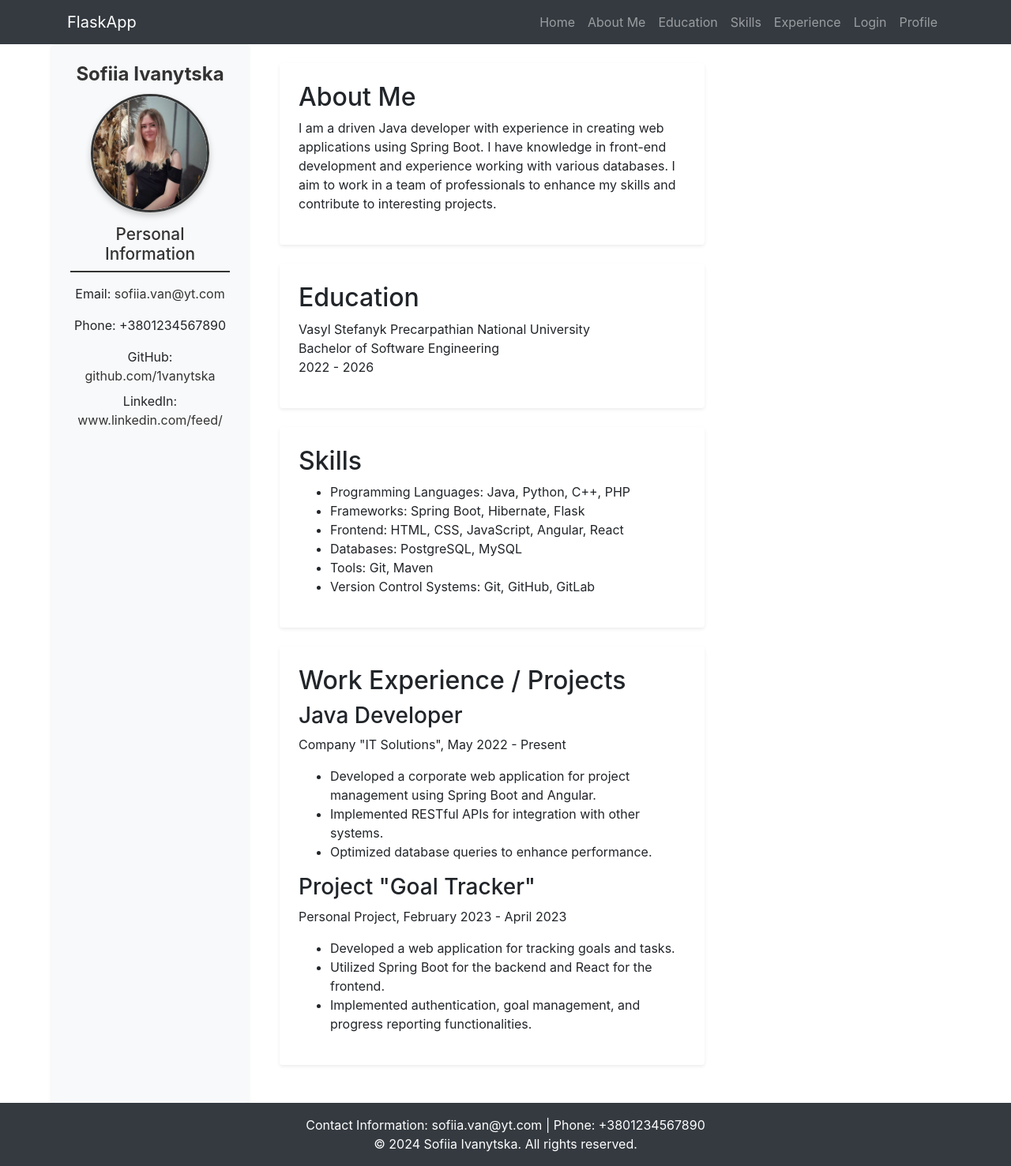
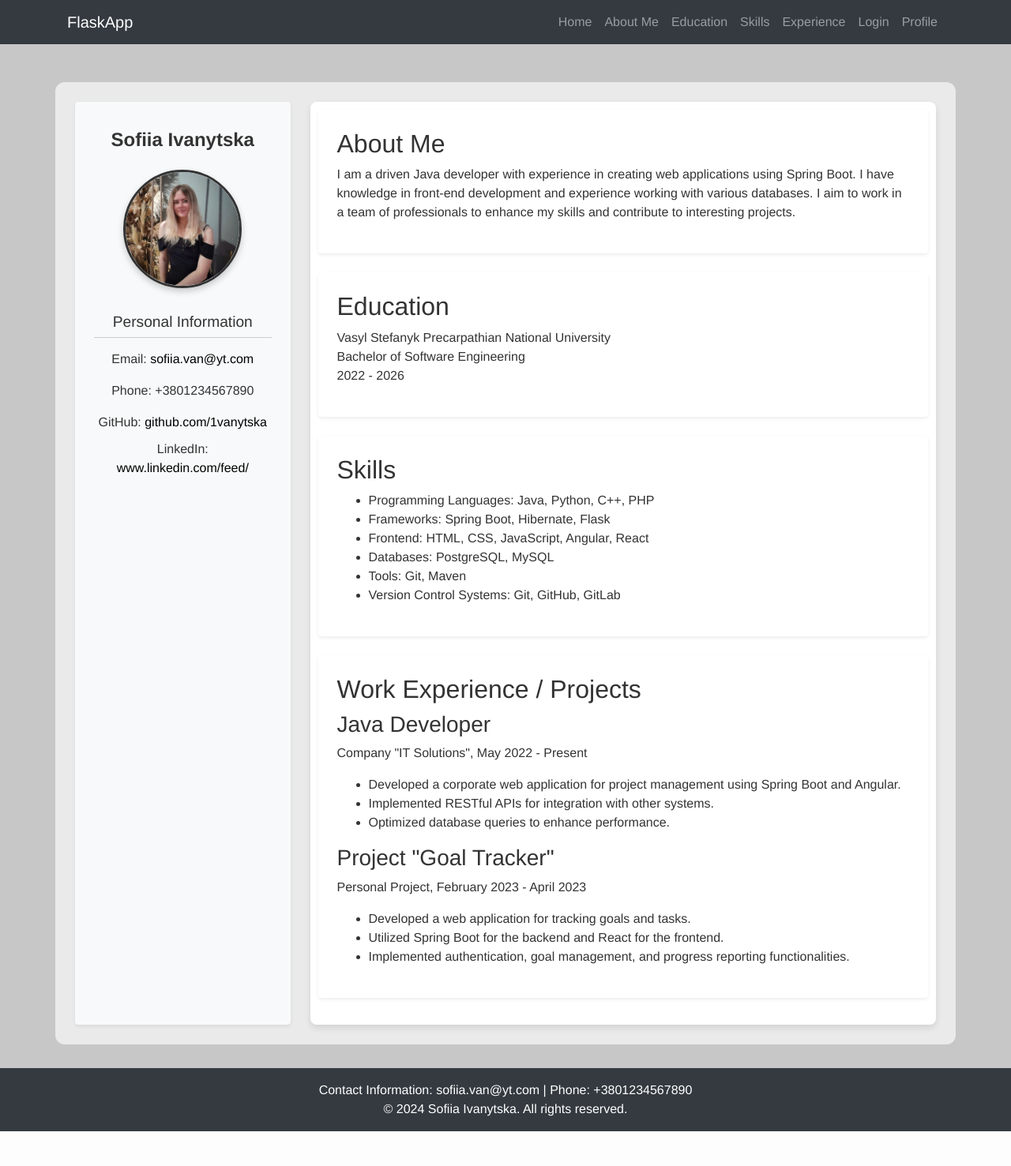
Before and after one commit to 1vanytska/flask-app-lab, a Flask app: page /resume in a window 1280 px wide. Shown: the whole page at 79% size. After the commit the page ends 1433 px from the top, so only its background shows below. Run offline with Flask 3, Linux system fonts and the light colour scheme; some libraries are stand-ins or nearby versions.

Commit message:
Correct style

```diff
--- a/app/static/css/style.css
+++ b/app/static/css/style.css
@@ -1,7 +1,44 @@
-body {
+.body {
     font-family: 'Helvetica Neue', Arial, sans-serif;
-    background: #a3a3a3;
+    background-color: #c7c7c7;
+    margin: 0;
+    padding: 0;
     color: #333;
+}
+
+.navbar {
+    background-color: #333;
+}
+
+.navbar a.nav-link, .navbar-brand {
+    color: #fff;
+}
+
+.navbar a.nav-link:hover {
+    color: #ddd;
+}
+
+.content-wrapper {
+    background-color: #eaeaea;
+    border-radius: 12px;
+    padding: 25px;
+    display: flex;
+    gap: 25px;
+}
+
+.sidebar-container {
+    background-color: #f9f9f9;
+    border-radius: 8px;
+    padding: 10px;
+    box-shadow: 0 4px 8px rgba(0, 0, 0, 0.1);
+}
+
+.main-content {
+    background-color: #ffffff;
+    border-radius: 8px;
+    padding: 10px;
+    flex: 1 1 60%;
+    box-shadow: 0 4px 8px rgba(0, 0, 0, 0.1);
 }
 
 .profile-photo {
@@ -11,38 +48,30 @@ body {
     object-fit: cover;
     border: 3px solid #333;
     box-shadow: 0 4px 8px rgba(0, 0, 0, 0.2);
-}
-
-.sidebar {
-    background: #d9d9d9;
-    border-radius: 8px;
-    padding: 5px;
-    box-shadow: 0 4px 8px rgba(0, 0, 0, 0.1);
+    margin-top: 15px;
 }
 
 .sidebar h1.profile-name {
     font-size: 1.5em;
     font-weight: bold;
-    margin-bottom: 10px;
+    margin-top: 10px;
     color: #333;
-    text-align: center;
 }
 
 .sidebar h2.personal-info-title {
-    font-size: 1.3em;
+    font-size: 1.2em;
     color: #333;
-    border-bottom: 2px solid #333;
+    border-bottom: 1px solid #ccc;
     padding-bottom: 8px;
-    margin-bottom: 15px;
-    text-align: center;
+    margin: 15px 0;
 }
 
 .sidebar .contact-info {
-    margin-bottom: 8px;
+    margin-bottom: 10px;
 }
 
 .sidebar a {
-    color: #333;
+    color: #000;
     text-decoration: none;
 }
 
@@ -50,47 +79,20 @@ body {
     text-decoration: underline;
 }
 
-.content {
-    flex-grow: 1;
-    overflow-y: auto;
+.content h2 {
+    font-size: 1.5em;
+    color: #333;
+    margin-bottom: 10px;
 }
-body {
-    font-family: 'Helvetica Neue', Arial, sans-serif;
-    background: #a3a3a3;
-    color: #333;
-    display: flex;
-    flex-direction: column;
-    min-height: 100vh;
+
+footer {
+    background-color: #333;
+    color: #fff;
+    padding: 15px 0;
+    text-align: center;
+    margin-top: 30px;
+}
+
+footer p {
     margin: 0;
 }
-
-.profile-photo {
-    width: 150px;
-    height: 150px;
-    border-radius: 50%;
-    object-fit: cover;
-    border: 3px solid #333;
-    box-shadow: 0 4px 8px rgba(0, 0, 0, 0.2);
-}
-
-.sidebar {
-    background: #d9d9d9;
-    border-radius: 8px;
-    padding: 5px;
-    box-shadow: 0 4px 8px rgba(0, 0, 0, 0.1);
-    width: 250px;
-    text-align: center;
-}
-
-.content {
-    flex-grow: 1;
-    overflow-y: auto;
-    max-width: 900px;
-}
-
-
-
-.bg-light {
-    padding: 20px;
-    border-radius: 10px;
-}
--- a/app/templates/base.html
+++ b/app/templates/base.html
@@ -9,18 +9,17 @@
     <link rel="stylesheet" href="https://stackpath.bootstrapcdn.com/bootstrap/4.5.2/css/bootstrap.min.css">
 </head>
 
-<body>
+<body class="body">
 
     {% include 'includes/navbar.html' %}
 
-    <div class="d-flex justify-content-center">
+     <div class="container mt-5">
+        <div class="content-wrapper row"> <!-- Доданий обгортковий контейнер -->
+                {% block aside %}
+                {% endblock %}
 
-            {% block aside %}
-            {% endblock %}
-
-        <div class="content flex-grow-1 p-4">
-            {% block content %}
-            {% endblock %}
+                {% block content %}
+                {% endblock %}
         </div>
     </div>
 
--- a/app/templates/resume.html
+++ b/app/templates/resume.html
@@ -3,7 +3,7 @@
 {% block title %}My Resume{% endblock %}
 
 {% block aside %}
-    <aside class="sidebar bg-light p-4 rounded shadow-sm">
+    <aside class="sidebar bg-light p-4 text-center rounded shadow-sm col-md-3 sidebar-container">
         <h1 class="profile-name">Sofiia Ivanytska</h1>
         <img src="{{ url_for('static', filename='images/profile.jpg') }}" alt="Profile Photo" class="profile-photo mb-3">
         <h2 class="personal-info-title">Personal Information</h2>
@@ -19,7 +19,7 @@
 {% endblock %}
 
 {% block content %}
-    <main class="col-md-8">
+    <main class="main-content">
         <section id="about" class="bg-white p-4 rounded shadow-sm mb-4">
             <h2>About Me</h2>
             <p>I am a driven Java developer with experience in creating web applications using Spring Boot. I have knowledge
```
